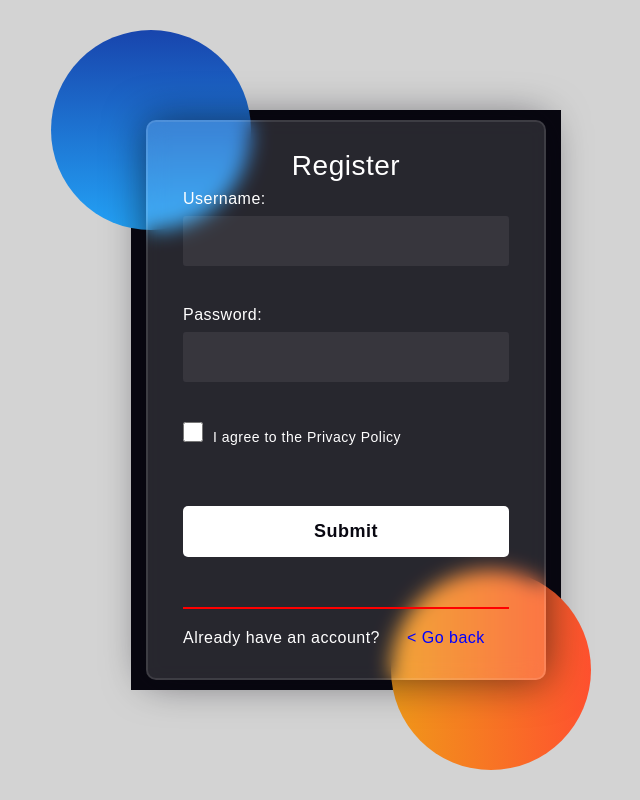
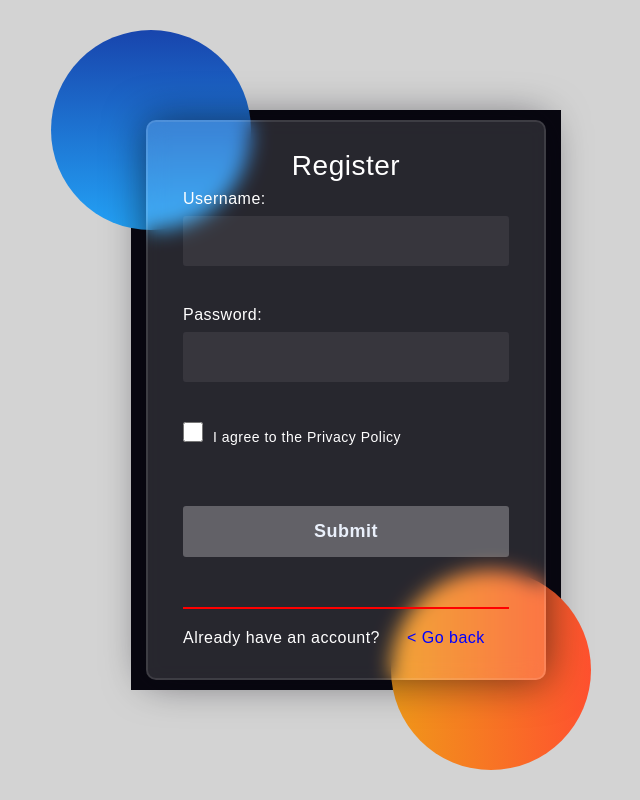
Before and after one commit to yulia-gutorova/websec-frontend, a React (Vite) app in the folder websec-react/: page /registration in a window 1280 px wide. Shown: the whole page, without its empty margins (294-934 px from the left). Built offline with nearby package versions, Linux system fonts and the light colour scheme.

Commit message:
Styla registrering och login form (submit button i reg form) #34

```diff
--- a/websec-react/src/view/registration/styles/RegistrationView.module.css
+++ b/websec-react/src/view/registration/styles/RegistrationView.module.css
@@ -108,7 +108,7 @@
 }
 
 .registerButton {
-    margin-top: 30px;
+/*     margin-top: 30px;
     width: 100%;
     background-color: #ffffff;
     color: #080710;
@@ -116,7 +116,22 @@
     font-size: 18px;
     font-weight: 600;
     border-radius: 5px;
+    cursor: pointer; */
+    padding: 15px 0;
+    font-size: 18px;
+    font-weight: 600;
+    border-radius: 5px;
     cursor: pointer;
+    margin-top: 30px;
+    width: 100%;
+    border-radius: 3px;
+    background-color: rgba(255, 255, 255, 0.27);
+    color: #eaf0fb;
+    text-align: center;
+}
+
+.registerButton:hover {
+    background-color: rgba(255, 255, 255, 0.47);
 }
 
 .registerButton:hover {
```
